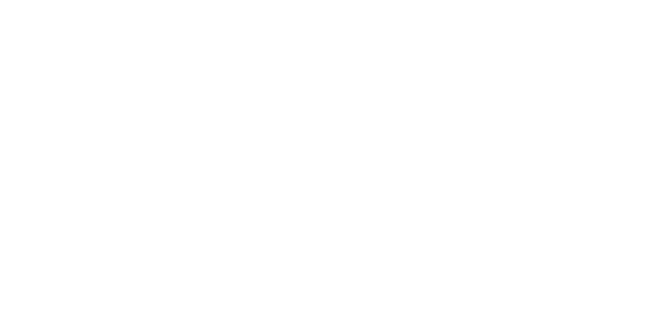
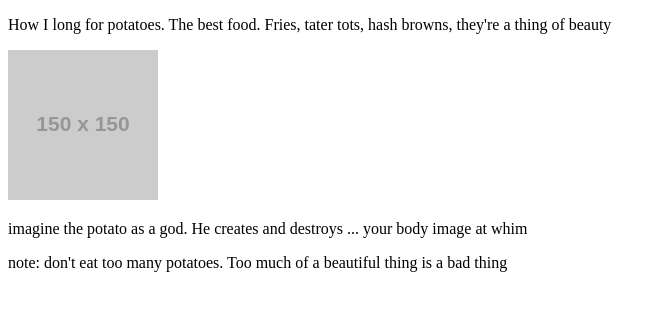
Before and after one commit to dewo3276/web_dev, a plain HTML site: page commitment/index.html in a window 1280 px wide. Shown: the whole page, without its empty margins (0-665 px from the left). Drawn offline with Linux system fonts and the light colour scheme; placeholder pictures from the web are drawn by us.

Commit message:
set up layout 1.0

```diff
--- a/commitment/index.html
+++ b/commitment/index.html
@@ -5,6 +5,9 @@
     <title>The most useful veggie</title>
   </head>
   <body>
-
+    <p>How I long for potatoes. The best food. Fries, tater tots, hash browns, they're a thing of beauty</p>
+    <img src="https://via.placeholder.com/150x150" alt="">
+    <p>imagine the potato as a god. He creates and destroys ... your body image at whim</p>
+    <p>note: don't eat too many potatoes. Too much of a beautiful thing is a bad thing</p>
   </body>
 </html>
```
